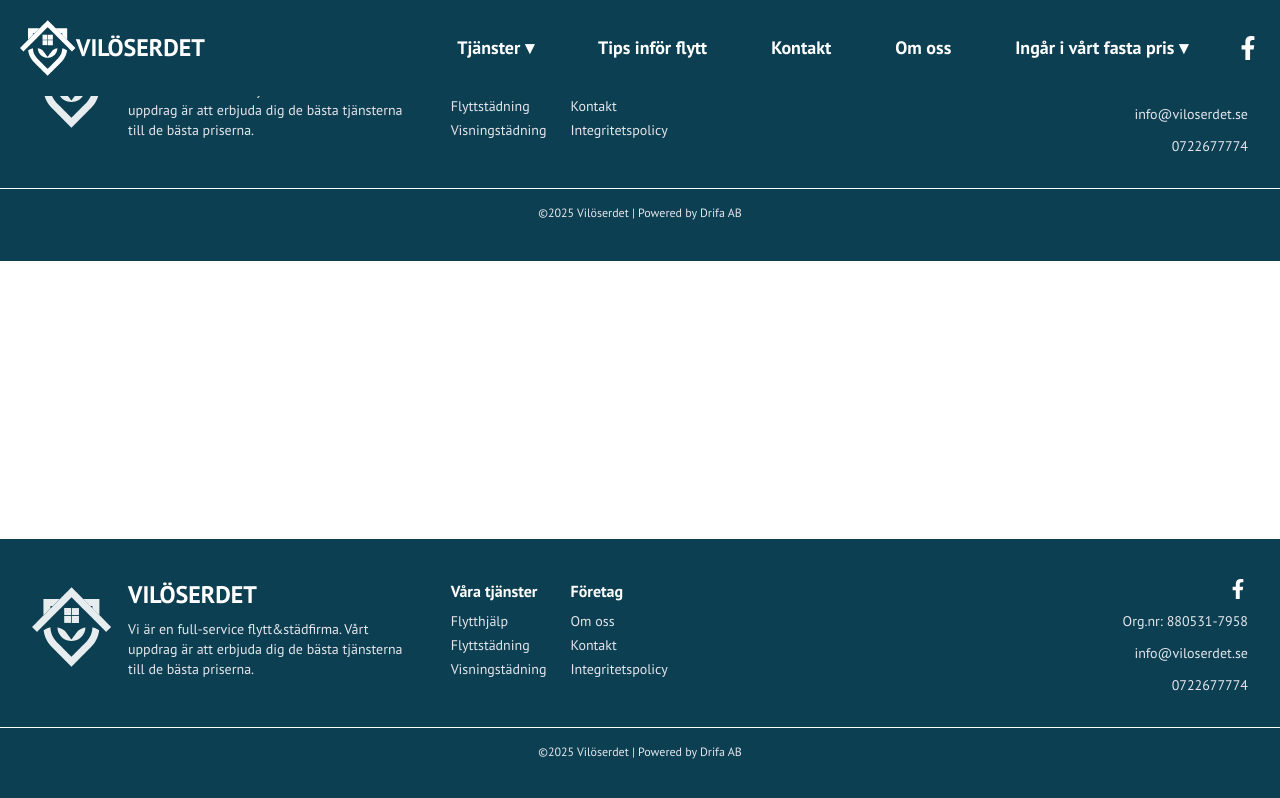
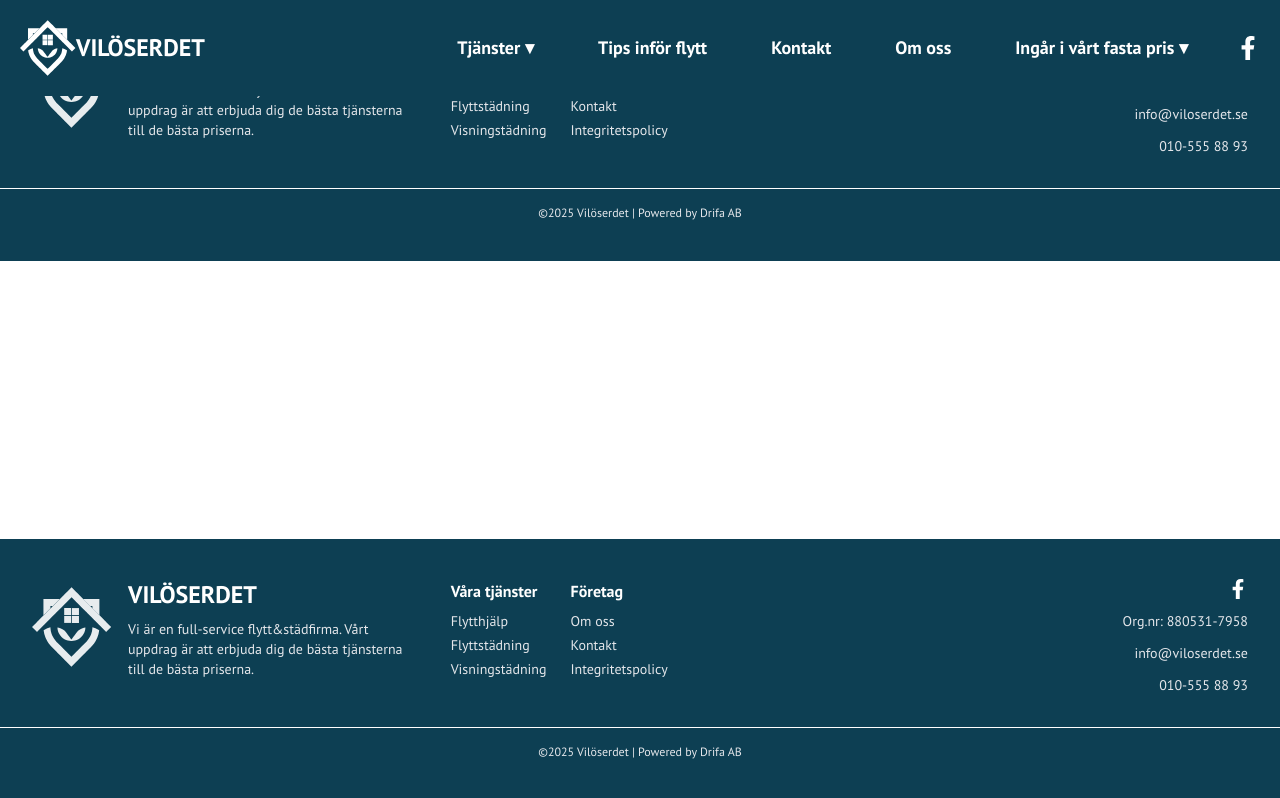
Before and after one commit to GhaithBuni/viloserdet, a Next.js app: page /components/Footer in a window 1280 px wide. Built offline with nearby package versions, Linux system fonts and the light colour scheme.

Commit message:
Changed Telefon number

```diff
--- a/app/components/Footer/page.tsx
+++ b/app/components/Footer/page.tsx
@@ -94,7 +94,9 @@ const Footer = () => {
           </div>
           <p className="text-sm text-gray-200">Org.nr: 880531-7958</p>
           <p className="text-sm text-gray-200">info@viloserdet.se</p>
-          <p className="text-sm text-gray-200">0722677774</p>
+          <a href="tel:+46105558893" className="text-sm text-gray-200">
+            010-555 88 93
+          </a>
         </div>
       </div>
 
```
